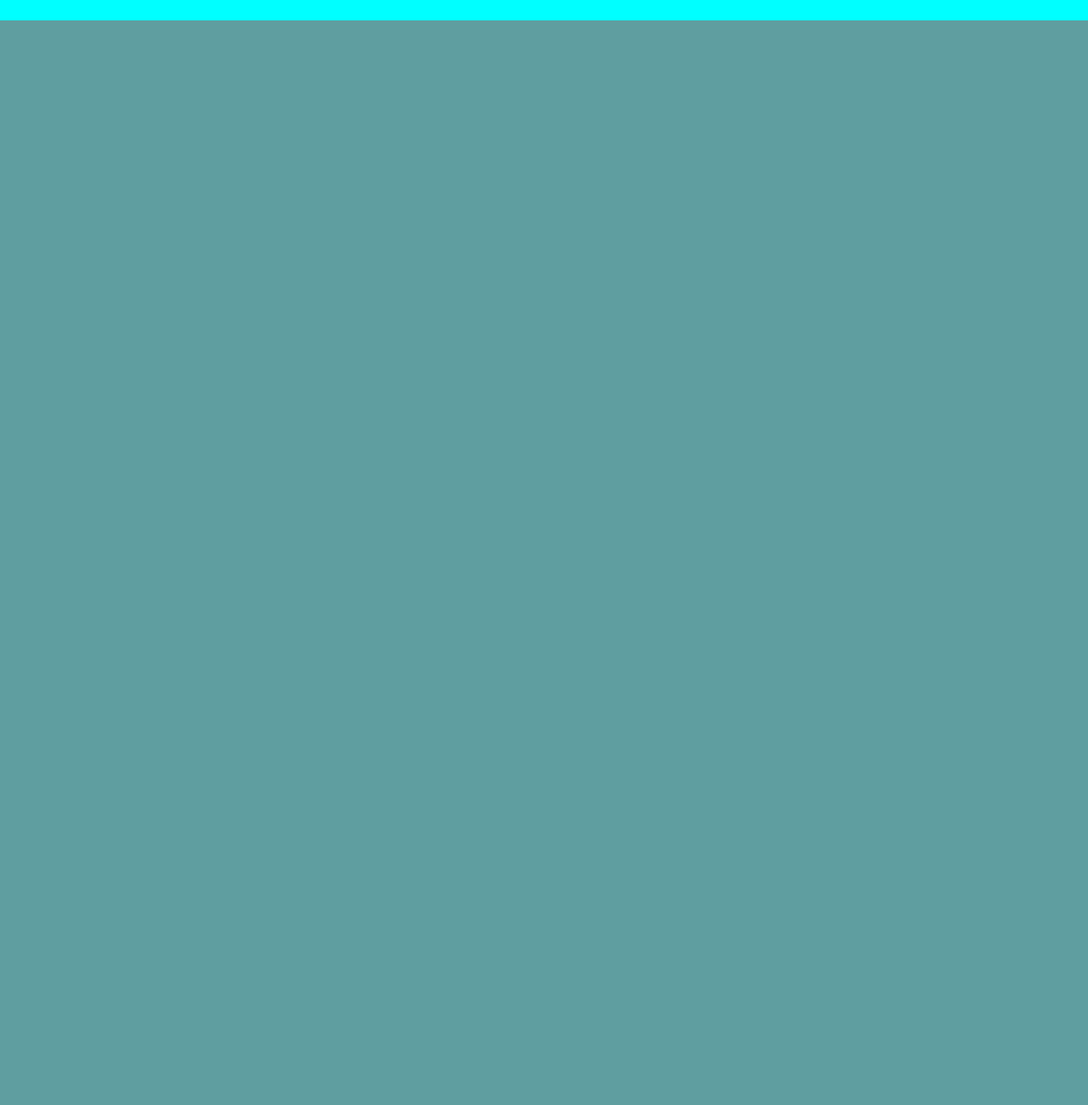
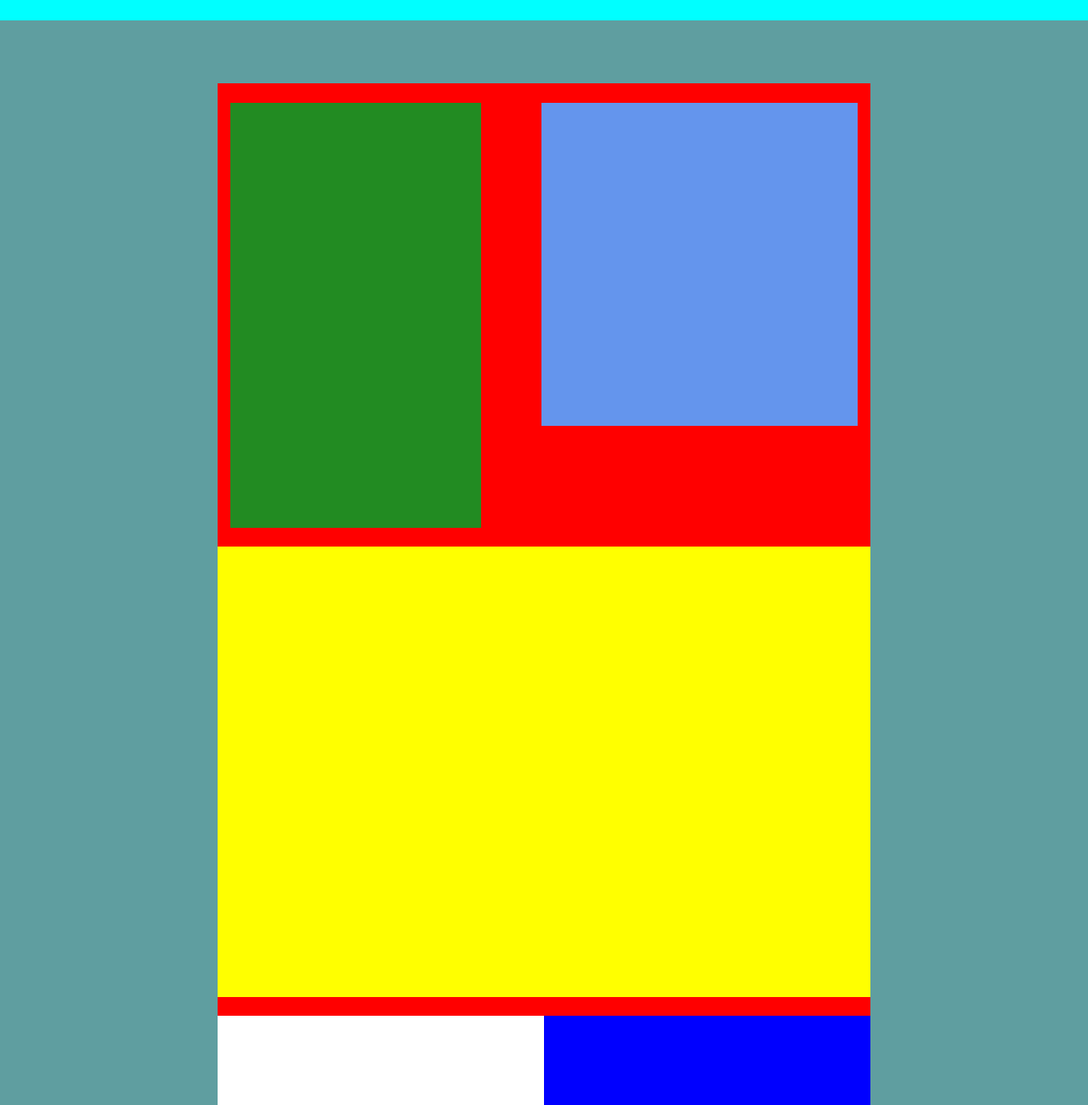
Before and after one commit to EvgeniyZhygankov/Project1, a plain HTML site: page index.html in a window 1280 px wide. Shown: the part 920-2220 px from the top of the page at 85% size. Drawn offline with Linux system fonts and the light colour scheme.

Commit message:
Task 5 (Progect1) is done

```diff
--- a/index.html
+++ b/index.html
@@ -14,8 +14,13 @@
 
         <div class="third">
 
-            <div>
-
+            <div class="container">
+                <div class="inner1"></div>
+                <div class="inner2"></div>
+                <div class="inner3"></div>
+                <div class="inner4"></div>
+                <div class="inner5"></div>
+                <div class="inner6"></div>
             </div>
         </div>
 
--- a/style.css
+++ b/style.css
@@ -17,11 +17,70 @@ body > div {
     background-color: aqua;
 }
 
-.third {
-    height: 2380px;
-    display: flex;
-    background-color: cadetblue;
-}
+
+
+    .third {
+        height: 2380px;
+        display: flex;
+        justify-content: center;
+        align-items: flex-end;
+        background-color: cadetblue;
+    }
+
+    .container {
+        height: 2280px;
+        width: 60vw;
+        display: flex;
+        flex-wrap: wrap;
+        justify-content: space-between;
+        background-color: red;
+        margin-bottom: 2%;
+    }
+
+    .inner1, .inner2 {
+        margin-top: 3%;
+    }
+
+    .inner1 {
+        height: 500px;
+        width: 23vw;
+        background-color: forestgreen;
+        margin-left: 2%;
+    }
+
+    .inner2 {
+        height: 380px;
+        width: 29vw;
+        background-color: cornflowerblue;
+        margin-right: 2%;
+    }
+
+    .inner3 {
+        height: 530px;
+        width: 60vw;
+        background-color: yellow;
+    }
+
+    .inner4 {
+        height: 600px;
+        width: 30vw;
+        background-color: white;
+    }
+
+    .inner5 {
+        height: 600px;
+        width: 30vw;
+        background-color: blue;
+    }
+
+    .inner6 {
+        height: 540px;
+        width: 40vw;
+        background-color: darkgray;
+        align-self: flex-start;
+    }
+
+
 
 .fourth {
     height: 550px;
@@ -47,6 +106,7 @@ body > div {
     .upper {
         height: 1100px;
         width: 36vw;
+        margin-top: 2%;
     }
 
     .lower {
```
